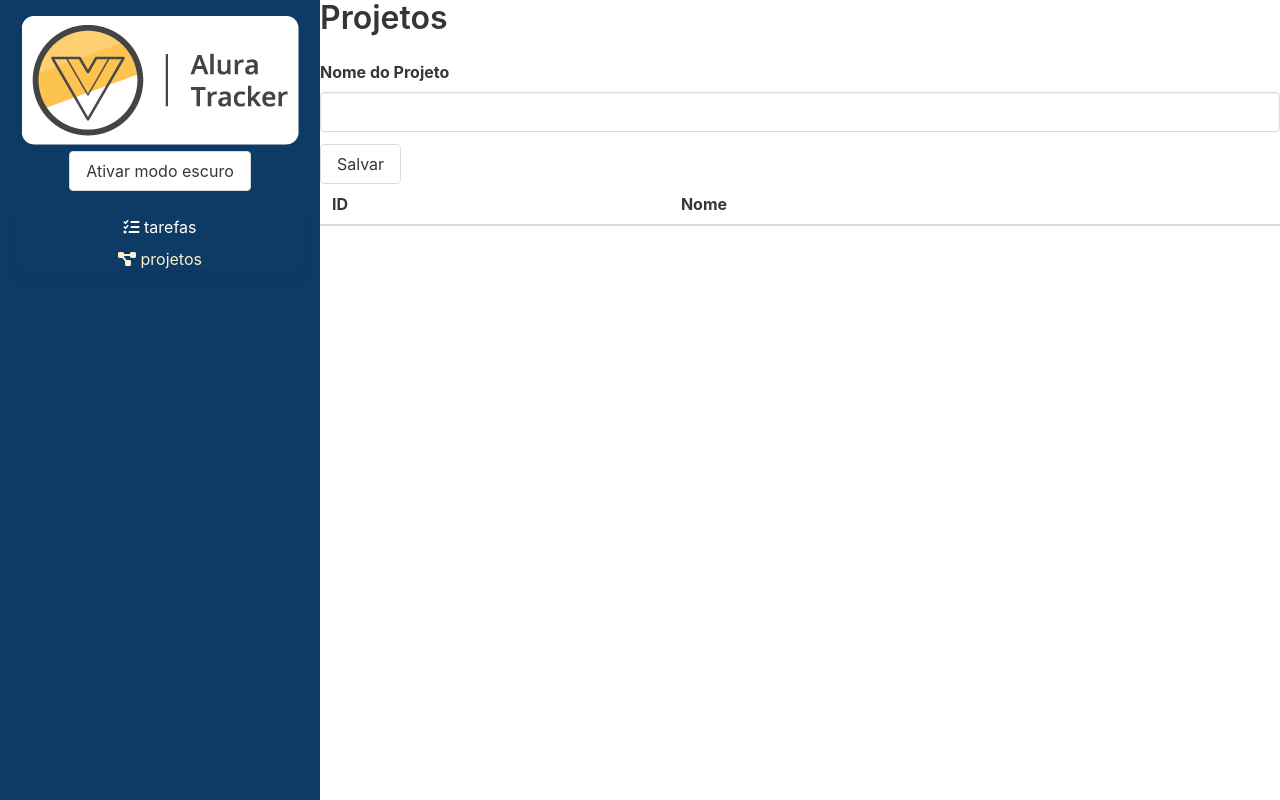
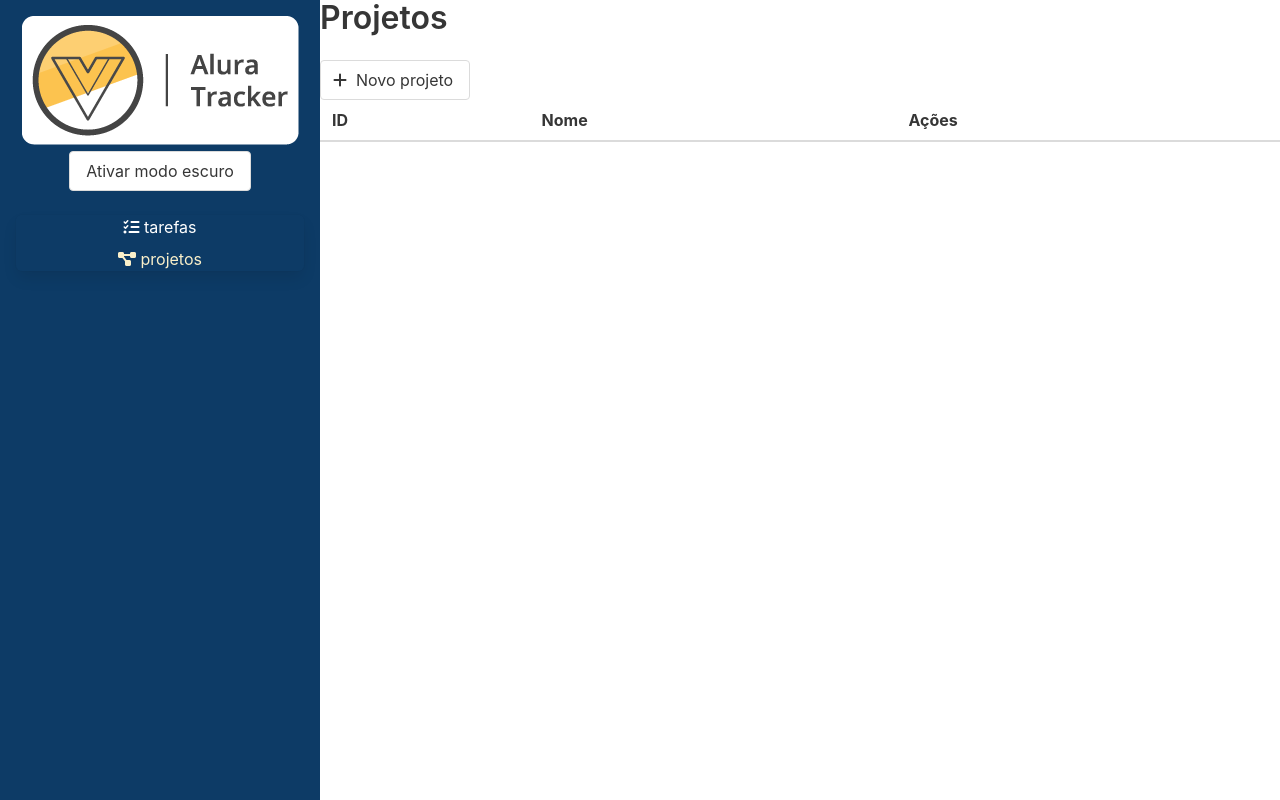
Before and after one commit to luanduartee/alura-tracker, a Vue app: page /#/projetos in a window 1280 px wide. Built offline with nearby package versions, Linux system fonts and the light colour scheme.

Commit message:
update: rotas de projetos

```diff
--- a/src/roteador/index.ts
+++ b/src/roteador/index.ts
@@ -1,6 +1,7 @@
 import { createRouter, createWebHashHistory, RouteRecordRaw } from "vue-router";
 import Tarefas from '../views/Tarefas.vue';
 import Projetos from '../views/Projetos.vue';
+import Formulario from '../views/Projetos/Formulario.vue';
 
 const rotas: RouteRecordRaw[] = [
     {
@@ -12,7 +13,17 @@ const rotas: RouteRecordRaw[] = [
         path: '/projetos',
         name: 'Projetos',
         component: Projetos,
-    }
+    },
+    {
+        path: '/projetos/novo',
+        name: 'Novo Projeto',
+        component: Formulario,
+    },
+    {
+        path: '/projetos/:id',
+        name: 'Editar Projetos',
+        component: Formulario,
+    },
 ]
 
 const roteador = createRouter({
--- a/src/views/Projetos.vue
+++ b/src/views/Projetos.vue
@@ -1,28 +1,29 @@
 <template>
     <section class="projetos">
         <h1 class="title">Projetos</h1>
-        <form @submit.prevent="salvar">
-            <div class="field">
-                <label for="nomeDoProjeto" class="label">
-                    Nome do Projeto
-                </label>
-                <input type="text" class="input" v-model="nomeDoProjeto" id="nomeDoProjeto" />
-            </div>
-            <div class="field">
-                <button class="button" type="submit">Salvar</button>
-            </div>
-        </form>
+        <router-link to="/projetos/novo" class="button">
+            <span class="icon is-small">
+                <i class="fas fa-plus"></i>
+            </span>
+            <span>Novo projeto</span>
+        </router-link>
         <table class="table is-fullwidth">
             <thead>
                 <tr>
                     <th>ID</th>
                     <th>Nome</th>
+                    <th>Ações</th>
                 </tr>
             </thead>
             <tbody>
                 <tr v-for="projeto in projetos" :key="projeto.id">
                     <td>{{ projeto.id }}</td>
                     <td>{{ projeto.nome }}</td>
+                    <td><router-link :to="`/projetos/${projeto.id}`" class="button">
+                            <span class="icon is-small">
+                                <i class="fas fa-pencil-alt"></i>
+                            </span>
+                        </router-link></td>
                 </tr>
             </tbody>
         </table>
@@ -35,21 +36,9 @@ import { useStore } from '@/store';
 
 export default defineComponent({
     name: 'Projetos-Name',
-    data() {
-        return {
-            nomeDoProjeto: "",
-        };
-    },
-    methods: {
-        salvar() {
-            this.store.commit('ADICIONA_PROJETO', this.nomeDoProjeto)
-            this.nomeDoProjeto = "";
-        }
-    },
     setup() {
         const store = useStore();
         return {
-            store,
             projetos: computed(() => store.state.projetos)
         }
     }
--- /dev/null
+++ b/src/views/Projetos/Formulario.vue
@@ -0,0 +1,49 @@
+<template>
+    <section class="projetos">
+        <h1 class="title">Projetos</h1>
+        <form @submit.prevent="salvar">
+            <div class="field">
+                <label for="nomeDoProjeto" class="label">
+                    Nome do Projeto
+                </label>
+                <input type="text" class="input" v-model="nomeDoProjeto" id="nomeDoProjeto" />
+            </div>
+            <div class="field">
+                <button class="button" type="submit">Salvar</button>
+            </div>
+        </form>
+    </section>
+</template>
+
+<script lang="ts">
+import { defineComponent } from 'vue';
+import { useStore } from '@/store';
+
+export default defineComponent({
+    name: 'Formulario-Name',
+    data() {
+        return {
+            nomeDoProjeto: "",
+        };
+    },
+    methods: {
+        salvar() {
+            this.store.commit('ADICIONA_PROJETO', this.nomeDoProjeto)
+            this.nomeDoProjeto = "";
+            this.$router.push('/projetos')
+        }
+    },
+    setup() {
+        const store = useStore();
+        return {
+            store
+        }
+    }
+});
+</script>
+
+<style scoped>
+.projetos {
+    padding: 1.25rem,
+}
+</style>
```
